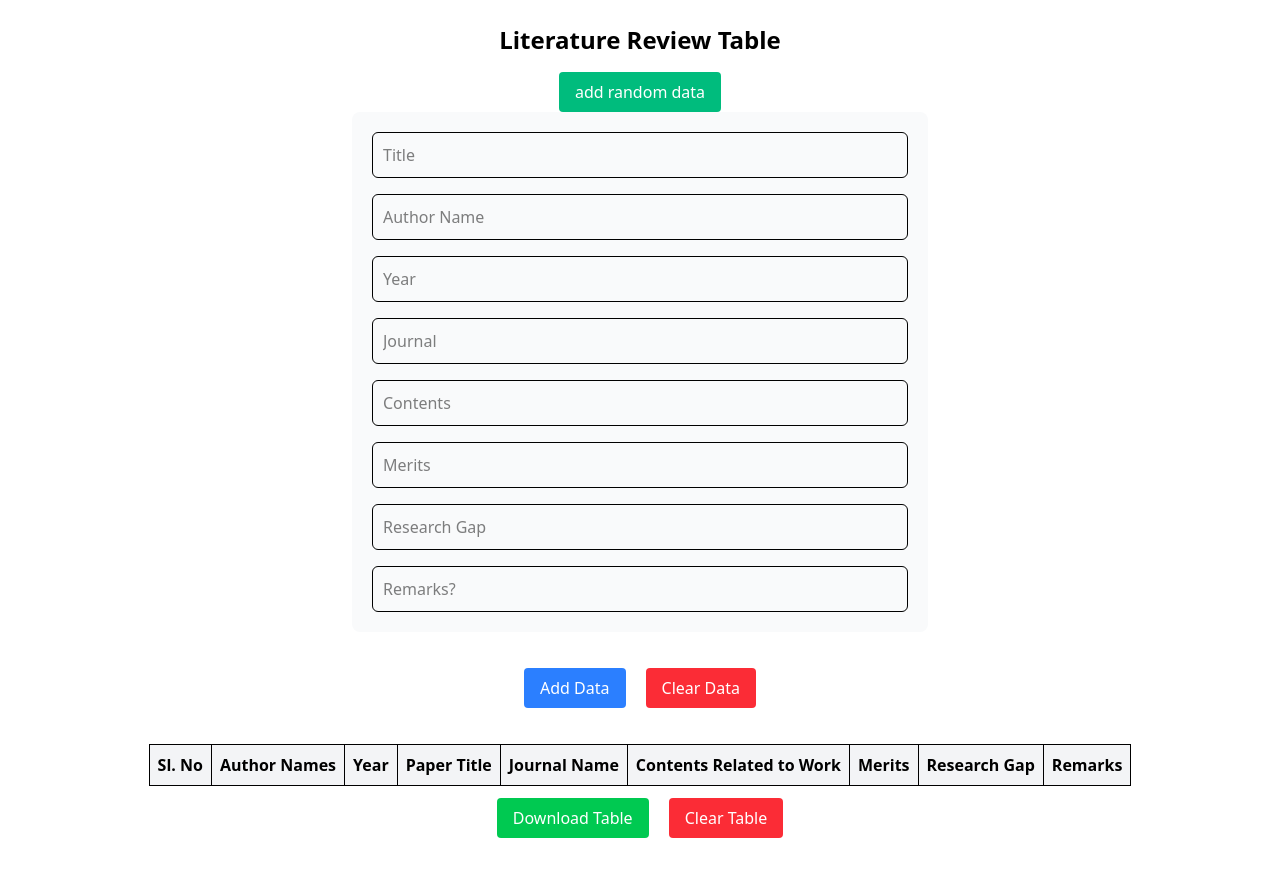
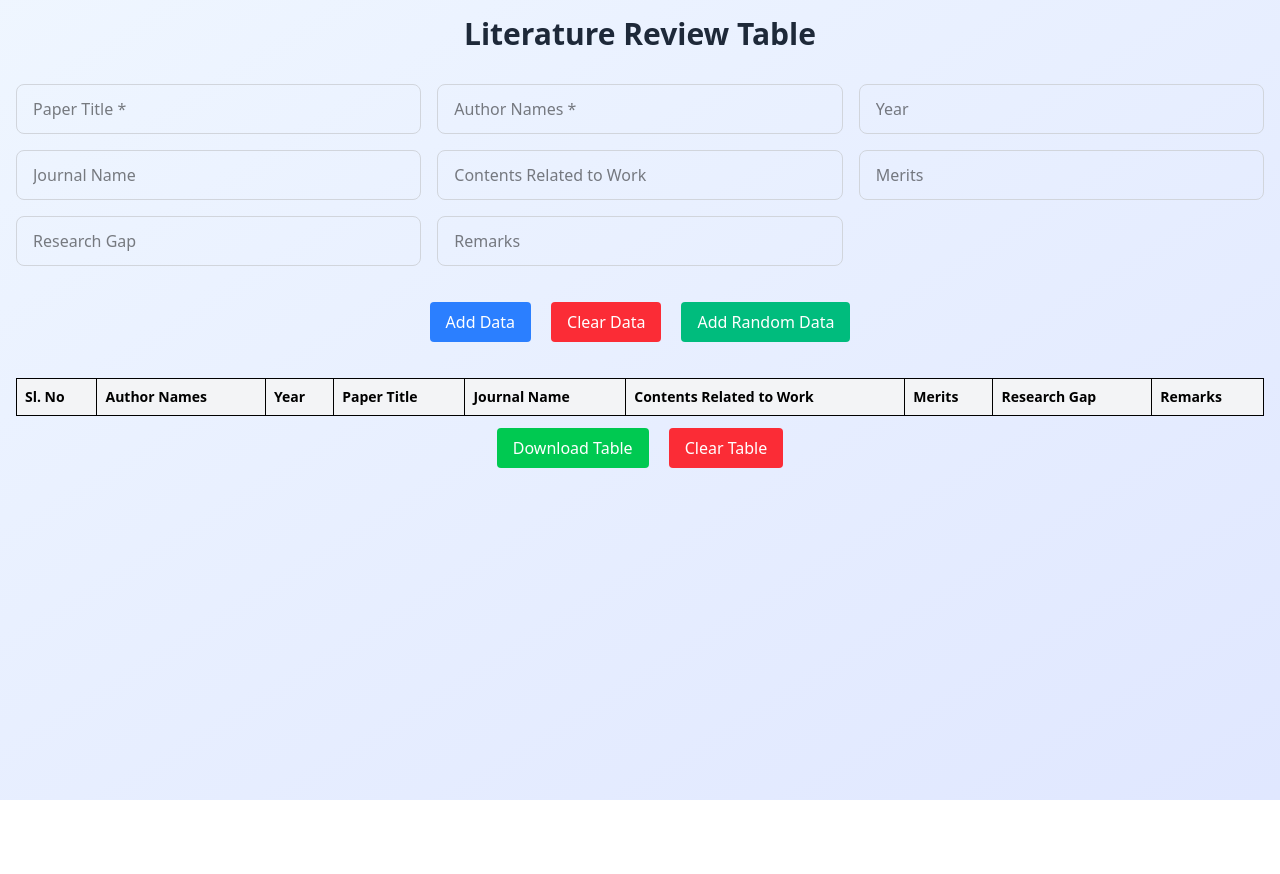
Before and after one commit to F7Z7/IEEE-XTREME-ROADMAP, a React (Vite) app: page / in a window 1280 px wide. After the commit the page ends 800 px from the top, so only its background shows below. Built offline with nearby package versions, Linux system fonts and the light colour scheme.

Commit message:
resposiveness

```diff
--- a/src/Components/Table.tsx
+++ b/src/Components/Table.tsx
@@ -35,14 +35,11 @@ const TablePage: React.FC = () => {
         }
     };
 
-
-    // Handle input change
     const handleChange = (e: React.ChangeEvent<HTMLInputElement | HTMLTextAreaElement>) => {
         const {name, value} = e.target;
         setForm({...form, [name]: value});
     };
 
-    // Add row to table
     const handleAddData = () => {
         if (!form.authorNames || !form.paperTitle) return;
 
@@ -78,14 +75,16 @@ const TablePage: React.FC = () => {
             remarks: "",
         });
     }
+
     const clearTable = () => {
         setRows([]);
     };
-    const randomData=()=>{
+
+    const randomData = () => {
         setForm({
             slNo: form.slNo + 1,
             authorNames: `Author ${Math.floor(Math.random() * 100)}`,
-            year: `${2000 + Math.floor(Math.random() * 26)}`, // random year 2000–2025
+            year: `${2000 + Math.floor(Math.random() * 26)}`,
             paperTitle: `Research on Topic ${Math.floor(Math.random() * 50)}`,
             journalName: `Journal ${Math.floor(Math.random() * 20)}`,
             contentsRelatedToWork: "Some interesting findings...",
@@ -94,70 +93,117 @@ const TablePage: React.FC = () => {
             remarks: "Randomly generated for testing",
         });
     }
+
     return (
-        <div className="p-6 flex flex-col justify-center items-center">
-            <h1 className="text-2xl font-bold mb-4">Literature Review Table</h1>
-            <Button executeThis={randomData} text={"add random data"} bgColor={"bg-emerald-500 hover:bg-emerald-600"}/>
+        <div className="min-h-screen bg-gradient-to-br from-blue-50 to-indigo-100 p-4">
+            <div className="max-w-7xl mx-auto">
+                <h1 className="text-3xl font-bold text-center mb-8 text-gray-800">Literature Review Table</h1>
+
+
+
                 {/* Form */}
-            <div className="flex flex-col gap-4 w-full max-w-xl backdrop-blur-2xl mb-6 p-4 bg-gray-50 rounded-lg p-5 ">
-                <input name="paperTitle" placeholder="Title" value={form.paperTitle} onChange={handleChange}
-                       className="defaultStyle "/>
-                <input name="authorNames" placeholder="Author Name" value={form.authorNames} onChange={handleChange}
-                       className="defaultStyle"/>
-                <input name="year" placeholder="Year" value={form.year} onChange={handleChange}
-                       className="defaultStyle"/>
-                <input name="journalName" placeholder="Journal" value={form.journalName} onChange={handleChange}
-                       className="defaultStyle"/>
-                <input name="contentsRelatedToWork" placeholder="Contents" value={form.contentsRelatedToWork}
-                       onChange={handleChange} className="defaultStyle"/>
-                <input name="merits" placeholder="Merits" value={form.merits} onChange={handleChange}
-                       className="defaultStyle"/>
-                <input name="researchGap" placeholder="Research Gap" value={form.researchGap} onChange={handleChange}
-                       className="defaultStyle"/>
-                <input name="remarks" placeholder="Remarks?" value={form.remarks} onChange={handleChange}
-                       className="defaultStyle"/>
-
+                <div className="grid grid-cols-1 md:grid-cols-2 lg:grid-cols-3 gap-4 mb-6">
+                    <input
+                        name="paperTitle"
+                        placeholder="Paper Title *"
+                        value={form.paperTitle}
+                        onChange={handleChange}
+                        className="w-full px-4 py-3 border border-gray-300 rounded-lg focus:ring-2 focus:ring-blue-500 focus:border-blue-500 outline-none transition-all"
+                    />
+                    <input
+                        name="authorNames"
+                        placeholder="Author Names *"
+                        value={form.authorNames}
+                        onChange={handleChange}
+                        className="w-full px-4 py-3 border border-gray-300 rounded-lg focus:ring-2 focus:ring-blue-500 focus:border-blue-500 outline-none transition-all"
+                    />
+                    <input
+                        name="year"
+                        placeholder="Year"
+                        value={form.year}
+                        onChange={handleChange}
+                        className="w-full px-4 py-3 border border-gray-300 rounded-lg focus:ring-2 focus:ring-blue-500 focus:border-blue-500 outline-none transition-all"
+                    />
+                    <input
+                        name="journalName"
+                        placeholder="Journal Name"
+                        value={form.journalName}
+                        onChange={handleChange}
+                        className="w-full px-4 py-3 border border-gray-300 rounded-lg focus:ring-2 focus:ring-blue-500 focus:border-blue-500 outline-none transition-all"
+                    />
+                    <input
+                        name="contentsRelatedToWork"
+                        placeholder="Contents Related to Work"
+                        value={form.contentsRelatedToWork}
+                        onChange={handleChange}
+                        className="w-full px-4 py-3 border border-gray-300 rounded-lg focus:ring-2 focus:ring-blue-500 focus:border-blue-500 outline-none transition-all"
+                    />
+                    <input
+                        name="merits"
+                        placeholder="Merits"
+                        value={form.merits}
+                        onChange={handleChange}
+                        className="w-full px-4 py-3 border border-gray-300 rounded-lg focus:ring-2 focus:ring-blue-500 focus:border-blue-500 outline-none transition-all"
+                    />
+                    <input
+                        name="researchGap"
+                        placeholder="Research Gap"
+                        value={form.researchGap}
+                        onChange={handleChange}
+                        className="w-full px-4 py-3 border border-gray-300 rounded-lg focus:ring-2 focus:ring-blue-500 focus:border-blue-500 outline-none transition-all"
+                    />
+                    <input
+                        name="remarks"
+                        placeholder="Remarks"
+                        value={form.remarks}
+                        onChange={handleChange}
+                        className="w-full px-4 py-3 border border-gray-300 rounded-lg focus:ring-2 focus:ring-blue-500 focus:border-blue-500 outline-none transition-all"
+                    />
                 </div>
-            <div className="flex justify-center items-center gap-5 p-3 ">
+                <div className="flex justify-center items-center gap-5 p-3">
                     <Button executeThis={handleAddData} text={"Add Data"} bgColor={"bg-blue-500 hover:bg-blue-400"}/>
                     <Button executeThis={handleClearData} text={"Clear Data"} bgColor={"bg-red-500 hover:bg-red-400"}/>
+                    <Button executeThis={randomData} text={"Add Random Data"}
+                            bgColor={"bg-emerald-500 hover:bg-emerald-600"}/>
                 </div>
 
-            <div className="overflow-x-auto mt-6" ref={exportRef}>
+                <div className="overflow-x-auto w-full mt-6" ref={exportRef}>
                     <table className="myTable">
                         <thead className="tableHead">
                         <tr>
-                        <th className="tableBorder">Sl. No</th>
-                        <th className="tableBorder">Author Names</th>
-                        <th className="tableBorder">Year</th>
-                        <th className="tableBorder">Paper Title</th>
-                        <th className="tableBorder">Journal Name</th>
-                        <th className="tableBorder">Contents Related to Work</th>
-                        <th className="tableBorder">Merits</th>
-                        <th className="tableBorder">Research Gap</th>
-                        <th className="tableBorder">Remarks</th>
+                            <th className="tableBorder text-xs sm:text-sm">Sl. No</th>
+                            <th className="tableBorder text-xs sm:text-sm">Author Names</th>
+                            <th className="tableBorder text-xs sm:text-sm">Year</th>
+                            <th className="tableBorder text-xs sm:text-sm">Paper Title</th>
+                            <th className="tableBorder text-xs sm:text-sm">Journal Name</th>
+                            <th className="tableBorder text-xs sm:text-sm">Contents Related to Work</th>
+                            <th className="tableBorder text-xs sm:text-sm">Merits</th>
+                            <th className="tableBorder text-xs sm:text-sm">Research Gap</th>
+                            <th className="tableBorder text-xs sm:text-sm">Remarks</th>
                         </tr>
                         </thead>
                         <tbody>
                         {rows.map((row) => (
                             <tr key={row.slNo}>
-                            <td className="tableBorder">{row.slNo}</td>
-                            <td className="tableBorder">{row.authorNames}</td>
-                            <td className="tableBorder">{row.year}</td>
-                            <td className="tableBorder">{row.paperTitle}</td>
-                            <td className="tableBorder">{row.journalName}</td>
-                            <td className="tableBorder">{row.contentsRelatedToWork}</td>
-                            <td className="tableBorder">{row.merits}</td>
-                            <td className="tableBorder">{row.researchGap}</td>
-                            <td className="tableBorder">{row.remarks}</td>
+                                <td className="tableBorder text-xs sm:text-sm">{row.slNo}</td>
+                                <td className="tableBorder text-xs sm:text-sm">{row.authorNames}</td>
+                                <td className="tableBorder text-xs sm:text-sm">{row.year}</td>
+                                <td className="tableBorder text-xs sm:text-sm">{row.paperTitle}</td>
+                                <td className="tableBorder text-xs sm:text-sm">{row.journalName}</td>
+                                <td className="tableBorder text-xs sm:text-sm">{row.contentsRelatedToWork}</td>
+                                <td className="tableBorder text-xs sm:text-sm">{row.merits}</td>
+                                <td className="tableBorder text-xs sm:text-sm">{row.researchGap}</td>
+                                <td className="tableBorder text-xs sm:text-sm">{row.remarks}</td>
                             </tr>
                         ))}
                         </tbody>
                     </table>
                 </div>
-            <div className="flex justify-center items-center gap-5 p-3 ">
-                <Button executeThis={downloadImage} text={"Download Table"} bgColor={"bg-green-500 hover:bg-green-400"}/>
+                <div className="flex justify-center items-center gap-5 p-3">
+                    <Button executeThis={downloadImage} text={"Download Table"}
+                            bgColor={"bg-green-500 hover:bg-green-400"}/>
                     <Button executeThis={clearTable} text={"Clear Table"} bgColor={"bg-red-500 hover:bg-red-400"}/>
+                </div>
             </div>
         </div>
     );
```
Lines whose indentation alone changed are shown as unchanged.
